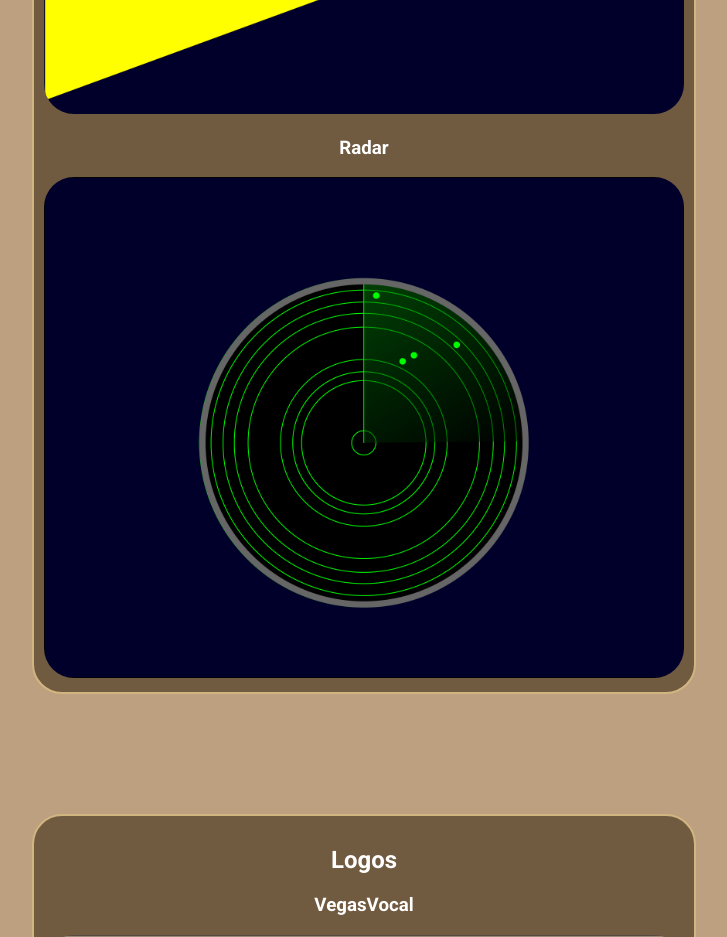
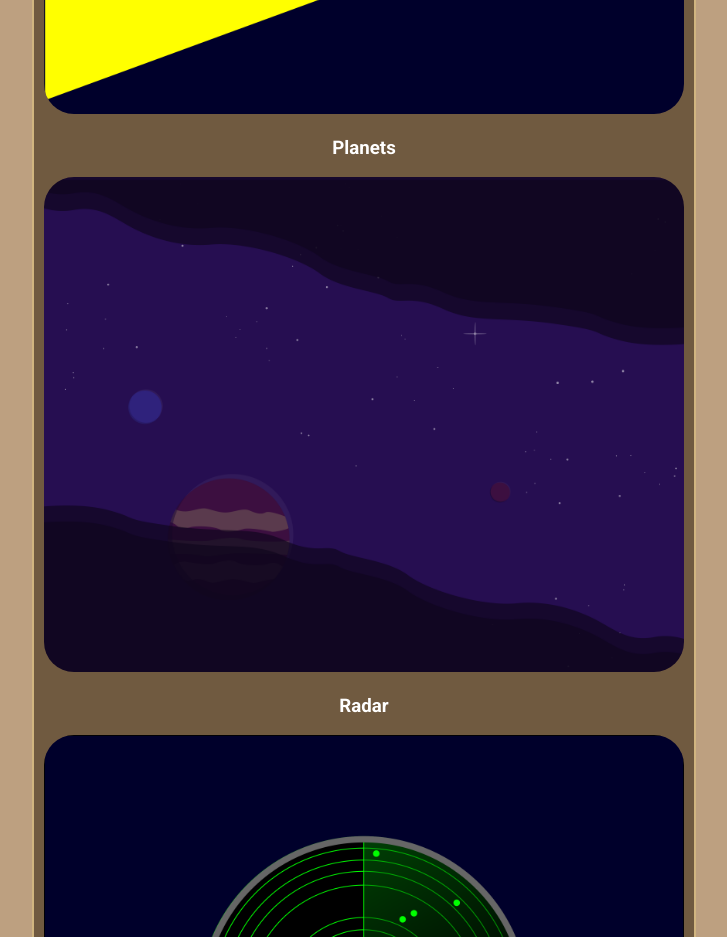
Before and after one commit to RustySyrup/my-react-app, a React (Create React App) app: page / in a window 1280 px wide. Shown: the part 8600-9537 px from the top of the page, without its empty margins (276-1003 px from the left). Built offline with nearby package versions, Linux system fonts and the light colour scheme; a web font is replaced by a local one.

Commit message:
added planets illustration

```diff
--- a/src/illustrations-code/Illustration.js
+++ b/src/illustrations-code/Illustration.js
@@ -1,6 +1,7 @@
 import React from "react";
 import eclipse from "../illustration/solar eclipse.png";
 import radar from "../illustration/radar.png";
+import planets from "../illustration/Planets.png";
 import "./Illustration.css";
 
 function Illustration() {
@@ -13,6 +14,12 @@ function Illustration() {
         className="illustrations"
         alt="illustration of solar eclipse"
       />
+      <h3>Planets</h3>
+      <img
+        src={planets}
+        className="illustrations"
+        alt="planets in cloudy space"
+      />{" "}
       <h3>Radar</h3>
       <img
         src={radar}
```
Also changed, not shown: src/illustration/Planets.png (added).
